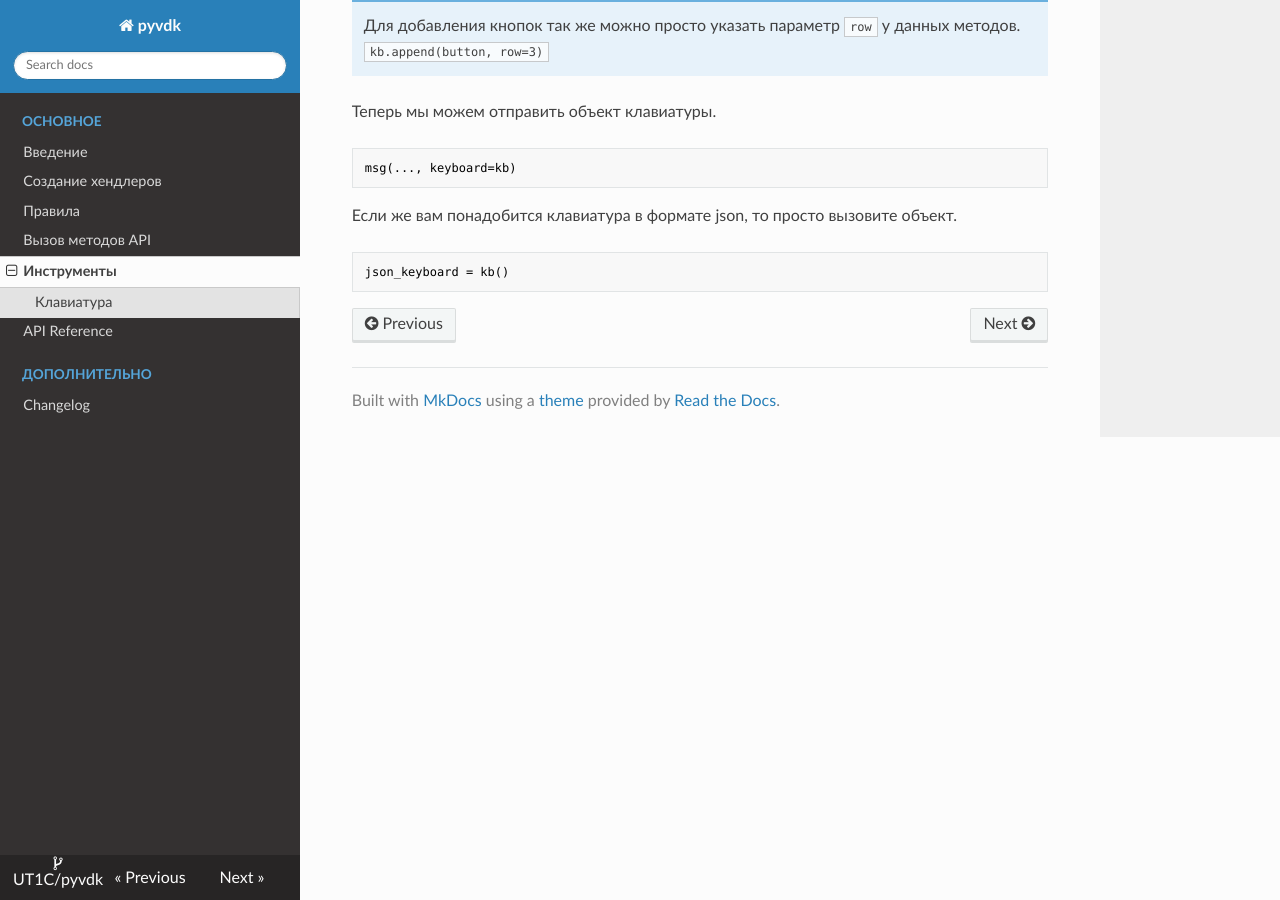
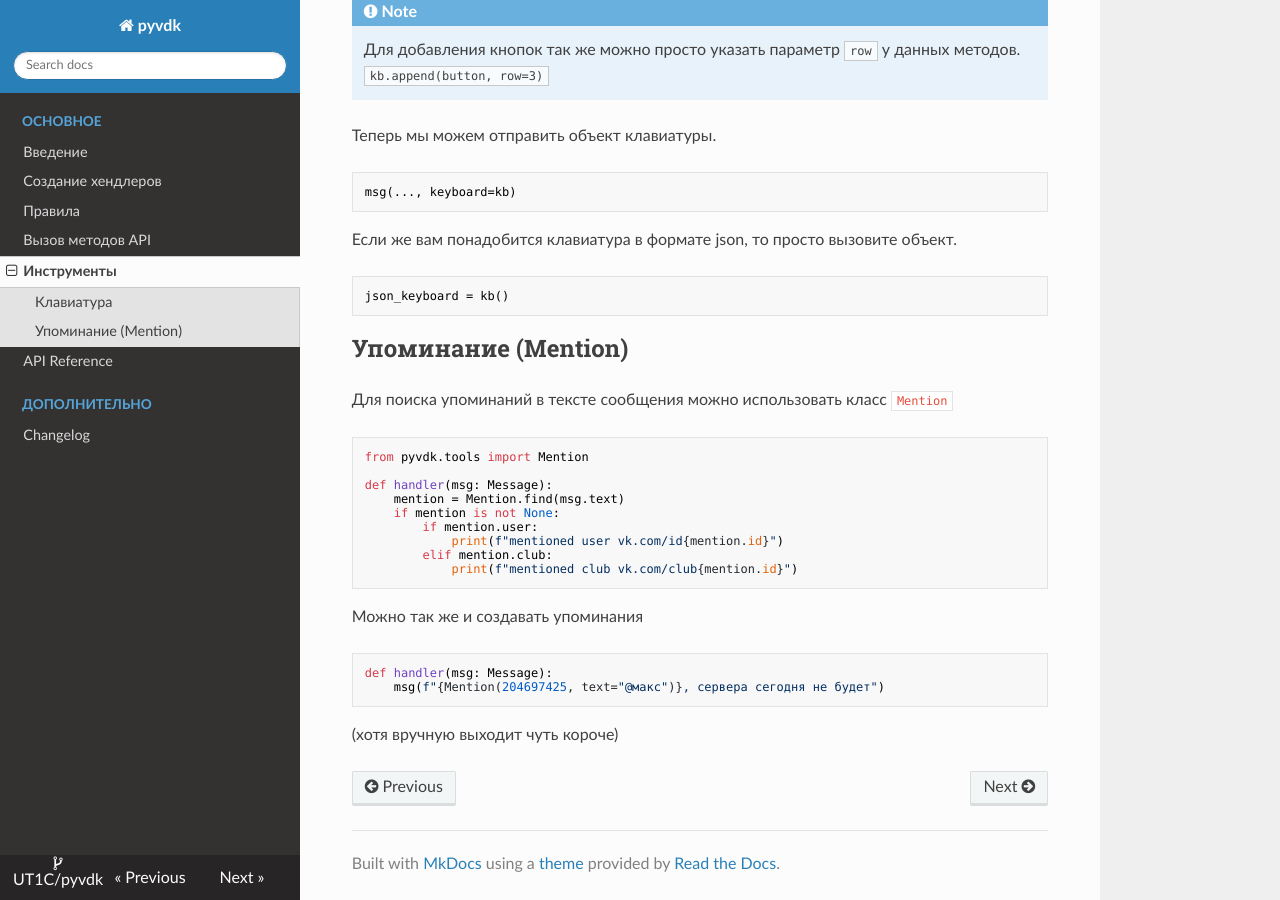
Before and after one commit to UT1C/pyvdk, an MkDocs documentation site: the page built from docs/tools.md, in a window 1280 px wide and 900 px high, scrolled down 1853 px. Built offline with MkDocs 1.6.1, drawn with Linux system fonts in a browser that asks for light colours; nearby versions of some CDN libraries.

Commit message:
mention docs pre

````diff
--- a/docs/tools.md
+++ b/docs/tools.md
@@ -87,3 +87,28 @@ msg(..., keyboard=kb)
 ```python
 json_keyboard = kb()
 ```
+
+## Упоминание (Mention) { #mention }
+
+Для поиска упоминаний в тексте сообщения можно использовать класс `Mention`
+
+```python
+from pyvdk.tools import Mention
+
+def handler(msg: Message):
+    mention = Mention.find(msg.text)
+    if mention is not None:
+        if mention.user:
+            print(f"mentioned user vk.com/id{mention.id}")
+        elif mention.club:
+            print(f"mentioned club vk.com/club{mention.id}")
+```
+
+Можно так же и создавать упоминания
+
+```python
+def handler(msg: Message):
+    msg(f"{Mention(204697425, text="@макс")}, сервера сегодня не будет")
+```
+
+(хотя вручную выходит чуть короче)
````
